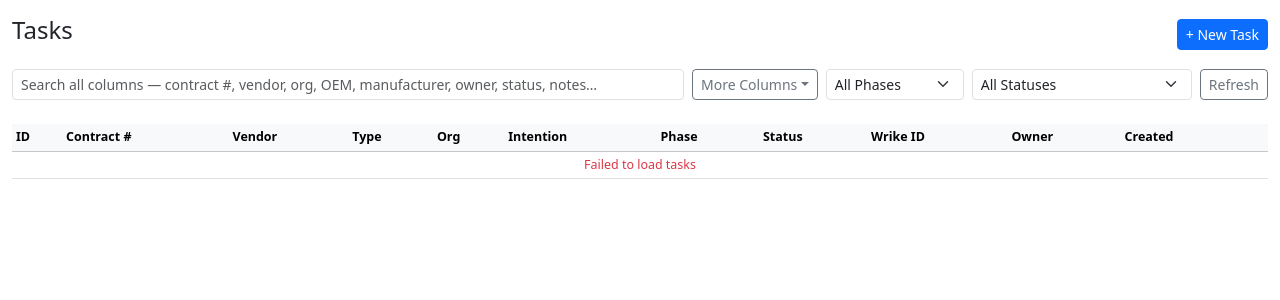
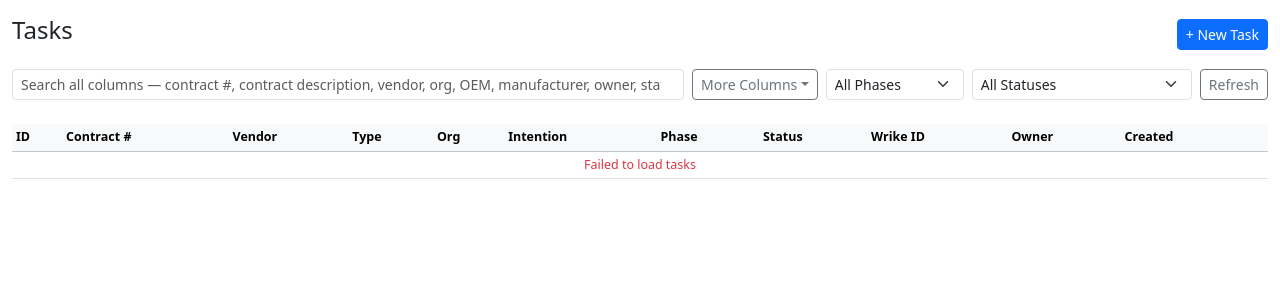
Before and after one commit to Erhezi/A8R---PreprocessorReimage, a Python web app: template preprocessorEC/tasks/templates/task_list.html in a window 1280 px wide. Shown: the part 56-356 px from the top of the page. Run offline with Jinja, Linux system fonts and the light colour scheme; the template is opened without the code that fills it: most values are stand-ins (such as "Sample title", 1, 10 or a date in 2020); some libraries are stand-ins or nearby versions.

Commit message:
adding contract description to task list, user can run fetch and bring the contract description according to contract #

```diff
--- a/preprocessorEC/models.py
+++ b/preprocessorEC/models.py
@@ -55,6 +55,9 @@ class Task(Base):
     wrike_id = Column(String(10), nullable=True)
     contract_manufacturer_infor = Column(String(20), nullable=True)
     contract_manufacturer_name_infor = Column(String(255), nullable=True)
+    # CCX contract description, sourced from CCXSyncedContractLineCnt when a
+    # verified CCX contract number is registered on the task (see routes).
+    contract_description = Column(String(255), nullable=True)
 
     # Precheck duplicate mode
     precheck_mode = Column(String(20), nullable=True, default="default")  # default|strict|explicit|distributor
@@ -106,6 +109,7 @@ class Task(Base):
             "wrike_id": self.wrike_id,
             "contract_manufacturer_infor": self.contract_manufacturer_infor,
             "contract_manufacturer_name_infor": self.contract_manufacturer_name_infor,
+            "contract_description": self.contract_description,
             "precheck_mode": self.precheck_mode,
             "phase": self.phase,
             "status": self.status,
--- a/preprocessorEC/tasks/templates/task_list.html
+++ b/preprocessorEC/tasks/templates/task_list.html
@@ -14,7 +14,7 @@
   <div class="row g-2 mb-3 align-items-center">
     <div class="col-12 col-md">
       <input type="search" id="searchInput" class="form-control form-control-sm"
-             placeholder="Search all columns — contract #, vendor, org, OEM, manufacturer, owner, status, notes…"
+             placeholder="Search all columns — contract #, contract description, vendor, org, OEM, manufacturer, owner, status, notes…"
              autocomplete="off">
     </div>
     <div class="col-auto">
@@ -37,9 +37,14 @@
               <input type="checkbox" class="form-check-input m-0" id="colOem"> OEM Name
             </label>
           </li>
+          <li class="mb-1">
+            <label class="d-flex align-items-center gap-2 mb-0" style="cursor:pointer">
+              <input type="checkbox" class="form-check-input m-0" id="colNotes"> Notes
+            </label>
+          </li>
           <li>
             <label class="d-flex align-items-center gap-2 mb-0" style="cursor:pointer">
-              <input type="checkbox" class="form-check-input m-0" id="colNotes"> Notes
+              <input type="checkbox" class="form-check-input m-0" id="colContractDesc"> Contract Description
             </label>
           </li>
         </ul>
@@ -100,6 +105,7 @@
           <th class="col-opt col-manufacturer d-none">Manufacturer</th>
           <th class="col-opt col-oem d-none">OEM Name</th>
           <th class="col-opt col-notes d-none">Notes</th>
+          <th class="col-opt col-contractdesc d-none">Contract Description</th>
           <th></th>
         </tr>
       </thead>
@@ -876,10 +882,12 @@ function applyColumnVisibility() {
   const showMfr     = document.getElementById("colManufacturer").checked;
   const showOem     = document.getElementById("colOem").checked;
   const showNotes   = document.getElementById("colNotes").checked;
+  const showCDesc   = document.getElementById("colContractDesc").checked;
   document.querySelectorAll(".col-updated").forEach(el => el.classList.toggle("d-none", !showUpdated));
   document.querySelectorAll(".col-manufacturer").forEach(el => el.classList.toggle("d-none", !showMfr));
   document.querySelectorAll(".col-oem").forEach(el => el.classList.toggle("d-none", !showOem));
   document.querySelectorAll(".col-notes").forEach(el => el.classList.toggle("d-none", !showNotes));
+  document.querySelectorAll(".col-contractdesc").forEach(el => el.classList.toggle("d-none", !showCDesc));
 }
 
 /* Apply phase / status / free-text filters (all client-side). */
@@ -898,6 +906,7 @@ function getFilteredTasks() {
         t.organization, t.oem_name, t.intention, t.phase, t.status,
         t.wrike_id, t.created_by, t.notes,
         t.contract_manufacturer_infor, t.contract_manufacturer_name_infor,
+        t.contract_description,
       ].filter(Boolean).join(" ").toLowerCase();
       if (!haystack.includes(term)) return false;
     }
@@ -929,6 +938,7 @@ function renderRows(tasks) {
       .filter(Boolean).map(esc).join(" - ") || "—";
     const oem = t.oem_name ? esc(t.oem_name) : "—";
     const notes = t.notes ? esc(t.notes) : "—";
+    const contractDesc = t.contract_description ? esc(t.contract_description) : "—";
     return `
     <tr style="cursor:pointer" onclick="location.href='${PREFIX}/tasks/${t.task_id}'">
       <td>${t.task_id}</td>
@@ -950,6 +960,7 @@ function renderRows(tasks) {
       <td class="col-opt col-manufacturer d-none">${mfr}</td>
       <td class="col-opt col-oem d-none">${oem}</td>
       <td class="col-opt col-notes d-none" style="max-width:22rem;white-space:normal">${notes}</td>
+      <td class="col-opt col-contractdesc d-none" style="max-width:22rem;white-space:normal">${contractDesc}</td>
       <td onclick="event.stopPropagation()">
         ${t.parent_task_id
           ? `<button class="btn btn-outline-secondary btn-sm py-0 px-1" disabled
@@ -1035,6 +1046,7 @@ document.getElementById("colUpdated").addEventListener("change", applyColumnVisi
 document.getElementById("colManufacturer").addEventListener("change", applyColumnVisibility);
 document.getElementById("colOem").addEventListener("change", applyColumnVisibility);
 document.getElementById("colNotes").addEventListener("change", applyColumnVisibility);
+document.getElementById("colContractDesc").addEventListener("change", applyColumnVisibility);
 
 /* ================================================================
    Vendor Search (Single mode)
```
Also changed, not shown: preprocessorEC/tasks/queries/tasks.sql (+11 -0 lines), migrations/030_add_contract_description_to_task.sql (added).
